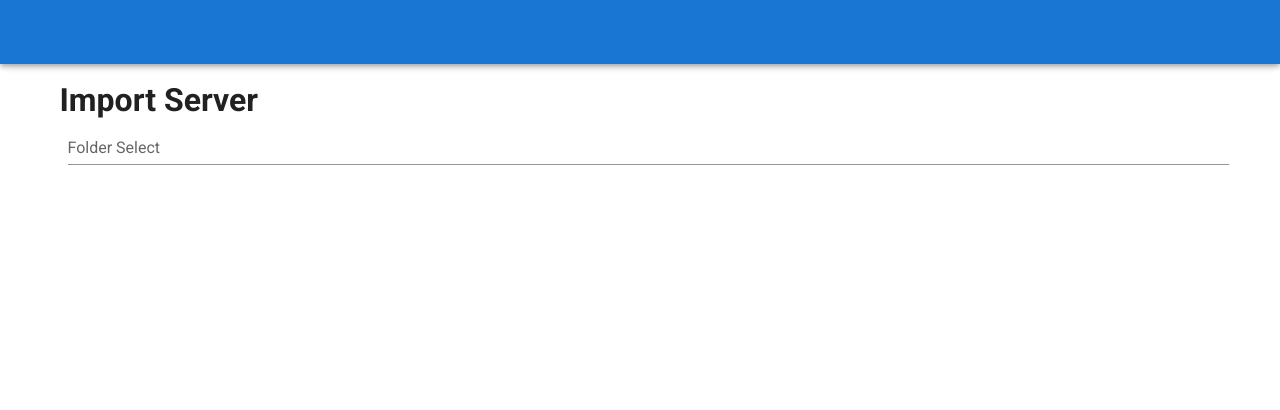
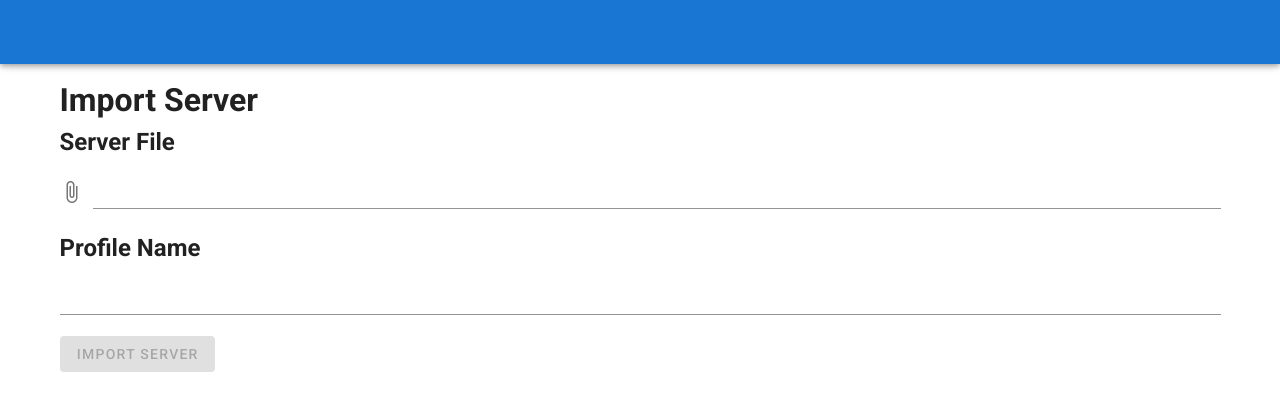
Before and after one commit to Bun133/PaperHub, a Vue app in the folder paperhub/paperhub-vue/: page /import in a window 1280 px wide. Shown: the top 410 px of the page. Built offline with nearby package versions, Linux system fonts and the light colour scheme.

Commit message:
いいかんじに

```diff
--- a/paperhub/paperhub-vue/src/App.vue
+++ b/paperhub/paperhub-vue/src/App.vue
@@ -60,7 +60,7 @@ export default {
   },
 
   mounted() {
-    // window.ipcRenderer.send("toMain@ImportServer", {
+    // window.ipcRenderer.send("toMain@AddServer", {
     //       title: "Paper 1.18.2",
     //       folderPath: "",
     //       executablePath: "",
--- a/paperhub/paperhub-vue/src/Import.vue
+++ b/paperhub/paperhub-vue/src/Import.vue
@@ -4,8 +4,11 @@
     <v-main>
       <v-container>
         <h1>Import Server</h1>
-        <folder-input v-model="folder"></folder-input>
-        {{ folder }}
+        <h2>Server File</h2>
+        <v-file-input v-model="file" accept=".jar"></v-file-input>
+        <h2>Profile Name</h2>
+        <v-text-field v-model="profileName"></v-text-field>
+        <v-btn color="primary" @click="importServer(file)" :disabled="!this.isAllFieldsValid">Import Server</v-btn>
       </v-container>
     </v-main>
   </v-app>
@@ -13,14 +16,35 @@
 
 <script>
 import HangBar from "@/components/HangBar";
-import FolderInput from "@/components/FolderInput";
 
 export default {
   name: "import",
-  components: {FolderInput, HangBar},
+  components: {HangBar},
   data() {
     return {
-      folder: ""
+      file: "",
+      profileName: "",
+    }
+  },
+  methods: {
+    importServer(file) {
+      console.log("importServer", file);
+      window.ipcRenderer.send("toMain@AddServer", {
+        title: "Paper 1.18.2",
+        folderPath: "",
+        executablePath: "",
+        minecraftVersion: "1.18.2",
+        paperVersion: "75",
+        executeArguments: ""
+      });
+    }
+  },
+  computed: {
+    isFileValid() {
+      return this.file instanceof File;
+    },
+    isAllFieldsValid() {
+      return this.isFileValid;
     }
   }
 }
--- a/paperhub/paperhub-vue/src/backEnd.js
+++ b/paperhub/paperhub-vue/src/backEnd.js
@@ -19,7 +19,7 @@ export function main(ipcMain, userDataDir, window, dialog) {
         fs.writeFileSync(path.join(userDataDir, configFileName), JSON.stringify(arg), 'utf8');
     });
 
-    ipcMain.on("toMain@ImportServer", async (event, arg) => {
+    ipcMain.on("toMain@AddServer", async (event, arg) => {
         const setting = {
             title: arg['title'],
             folderPath: arg['folderPath'],
--- a/paperhub/paperhub-vue/src/components/FolderInput.vue
+++ b/paperhub/paperhub-vue/src/components/FolderInput.vue
@@ -4,7 +4,7 @@
       <slot name="icon"></slot>
     </div>
     <div class="flex-grow-1">
-      <v-text-field :label="label" @click.native="onFocus" v-model="folder">
+      <v-text-field :label="label" @click.native="onFocus" v-model="folder" readonly>
       </v-text-field>
     </div>
   </div>
--- /dev/null
+++ b/paperhub/paperhub-vue/src/components/MinecraftVersionSelector.vue
@@ -0,0 +1,56 @@
+<template>
+  <div>
+    <v-autocomplete :items="versions"
+                    :loading="isVersionLoading"
+                    item-text="id"
+                    label="Minecraft Version"
+                    v-model="selectedVersion"
+                    @change="emitEvent"
+    >
+      <template v-slot:no-data>
+        <v-list-item>
+          <v-list-item-title>
+            No Minecraft Version Found
+          </v-list-item-title>
+        </v-list-item>
+      </template>
+    </v-autocomplete>
+  </div>
+</template>
+
+<script>
+export default {
+  name: "MinecraftVersionSelector",
+  model:{
+    prop: "selectedVersion",
+    event: "onVersionSelect"
+  },
+  data() {
+    return {
+      versions: [],
+      isVersionLoading: false,
+      selectedVersion: null,
+    }
+  },
+  methods: {
+    emitEvent() {
+      if (this.selectedVersion) {
+        this.$emit('onVersionSelect', this.selectedVersion);
+      }
+    }
+  },
+  created() {
+    this.isVersionLoading = true;
+    fetch("https://launchermeta.mojang.com/mc/game/version_manifest.json")
+        .then(res => res.json())
+        .then(json => {
+          this.versions = json.versions;
+          this.isVersionLoading = false;
+        });
+  }
+}
+</script>
+
+<style scoped>
+
+</style>
--- /dev/null
+++ b/paperhub/paperhub-vue/src/components/PaperVersionSelector.vue
@@ -0,0 +1,85 @@
+<template>
+  <div>
+    <v-autocomplete :items="paperVersionsRevered"
+                    :loading="isPaperVersionLoading"
+                    label="Paper Version"
+                    v-model="selectedPaperVersion"
+                    @change="emitEvent"
+    >
+      <template v-slot:no-data>
+        <v-list-item>
+          <v-list-item-title>
+            No Paper Version Found on Minecraft Version: {{ minecraftVersion }}
+          </v-list-item-title>
+        </v-list-item>
+      </template>
+    </v-autocomplete>
+  </div>
+</template>
+
+<script>
+export default {
+  name: "PaperVersionSelector",
+  model:{
+    prop: "selectedPaperVersion",
+    event: "onVersionSelect"
+  },
+  props: {
+    minecraftVersion: {
+      type: String,
+      required: true
+    }
+  },
+  data() {
+    return {
+      selectedPaperVersion: null,
+      isPaperVersionLoading: false,
+      paperVersions: []
+    }
+  },
+  computed: {
+    paperVersionsRevered() {
+      if (!this.paperVersions || !this.paperVersions['builds']) {
+        return [];
+      }
+      return this.paperVersions['builds'].slice().reverse()
+    }
+  },
+  watch:{
+    minecraftVersion(newVal) {
+      this.getPaperDownloadDetails(newVal);
+    }
+  },
+  methods:{
+    getPaperDownloadDetails(versionString) {
+      if (!versionString) {
+        this.paperVersions = [];
+        return;
+      }
+      this.isPaperVersionLoading = true;
+      fetch("https://papermc.io/api/v2/projects/paper/versions/" + versionString)
+          .then(res => res.json())
+          .then(json => {
+            this.paperVersions = json;
+            this.isPaperVersionLoading = false;
+          })
+          .catch(err => {
+            // This can be caused by the version not supported by paper.
+            // In this case, we will just return an empty object.
+            console.log(err)
+            this.isPaperVersionLoading = false;
+            this.paperVersions = [];
+          });
+    },
+    emitEvent() {
+      if (this.selectedPaperVersion) {
+        this.$emit('onVersionSelect', this.selectedPaperVersion);
+      }
+    }
+  }
+}
+</script>
+
+<style scoped>
+
+</style>
--- a/paperhub/paperhub-vue/src/download.vue
+++ b/paperhub/paperhub-vue/src/download.vue
@@ -17,38 +17,15 @@
             <v-icon>mdi-folder-outline</v-icon>
           </template>
         </folder-input>
-        <v-autocomplete :items="versions"
-                        :loading="isVersionLoading"
-                        item-text="id"
-                        label="Minecraft Version"
-                        v-model="selectedVersion"
-                        @change="getPaperDownloadDetails(selectedVersion)"
-        >
-          <template v-slot:no-data>
-            <v-list-item>
-              <v-list-item-title>
-                No Minecraft Version Found
-              </v-list-item-title>
-            </v-list-item>
-          </template>
-        </v-autocomplete>
-        <v-autocomplete :items="paperVersionsRevered"
-                        :loading="isPaperVersionLoading"
-                        label="Paper Version"
-                        v-model="selectedPaperVersion"
-        >
-          <template v-slot:no-data>
-            <v-list-item>
-              <v-list-item-title>
-                No Paper Version Found on Minecraft Version: {{ selectedVersion }}
-              </v-list-item-title>
-            </v-list-item>
-          </template>
-        </v-autocomplete>
+        <MinecraftVersionSelector v-model="selectedVersion">
+        </MinecraftVersionSelector>
+        <PaperVersionSelector v-model="selectedPaperVersion"
+                              :minecraft-version="selectedVersion">
+        </PaperVersionSelector>
 
         <v-btn color="primary"
                @click="download(getPaperDownloadLink(selectedVersion,selectedPaperVersion),folder)"
-               :disabled="!valid"
+               :disabled="!isAllFieldsValid"
         >
           Download!
         </v-btn>
@@ -71,10 +48,12 @@
 import HangBar from "@/components/HangBar";
 import FolderInput from "@/components/FolderInput";
 import ProgressSnackBar from "@/components/ProgressSnackBar";
+import MinecraftVersionSelector from "@/components/MinecraftVersionSelector";
+import PaperVersionSelector from "@/components/PaperVersionSelector";
 
 export default {
   name: "download",
-  components: {ProgressSnackBar, FolderInput, HangBar},
+  components: {PaperVersionSelector, MinecraftVersionSelector, ProgressSnackBar, FolderInput, HangBar},
   data() {
     return {
       // FolderSelect
@@ -91,20 +70,9 @@ export default {
       isDownloading: false,
       downloadProgress: 0,
       isDownloadWaiting: false,
-      //V-Form
-      valid: false,
     };
   },
   created() {
-    this.isVersionLoading = true;
-    fetch("https://launchermeta.mojang.com/mc/game/version_manifest.json")
-        .then(res => res.json())
-        .then(json => {
-          this.versions = json.versions;
-          this.isVersionLoading = false;
-        });
-
-
     window.ipcRenderer.receive("fromMain@DownloadFile-complete", (event, data) => {
       console.log("Download complete!:", data);
       this.isDownloading = false;
@@ -118,26 +86,6 @@ export default {
     });
   },
   methods: {
-    getPaperDownloadDetails(versionString) {
-      if (!versionString) {
-        this.paperVersions = [];
-        return;
-      }
-      this.isPaperVersionLoading = true;
-      fetch("https://papermc.io/api/v2/projects/paper/versions/" + versionString)
-          .then(res => res.json())
-          .then(json => {
-            this.paperVersions = json;
-            this.isPaperVersionLoading = false;
-          })
-          .catch(err => {
-            // This can be caused by the version not supported by paper.
-            // In this case, we will just return an empty object.
-            console.log(err)
-            this.isPaperVersionLoading = false;
-            this.paperVersions = [];
-          });
-    },
     getPaperDownloadLink(versionString, buildString) {
       if (!versionString || !buildString) {
         return null;
@@ -159,11 +107,17 @@ export default {
     }
   },
   computed: {
-    paperVersionsRevered() {
-      if (!this.paperVersions || !this.paperVersions['builds']) {
-        return [];
-      }
-      return this.paperVersions['builds'].slice().reverse()
+    folderValid() {
+      return this.folder && this.folder.length > 0;
+    },
+    minecraftVersionValid() {
+      return this.selectedVersion && this.selectedVersion.length > 0;
+    },
+    paperVersionValid() {
+      return this.selectedPaperVersion && (this.selectedPaperVersion).toString().length > 0;
+    },
+    isAllFieldsValid() {
+      return this.folderValid && this.minecraftVersionValid && this.paperVersionValid
     }
   }
 }
```
